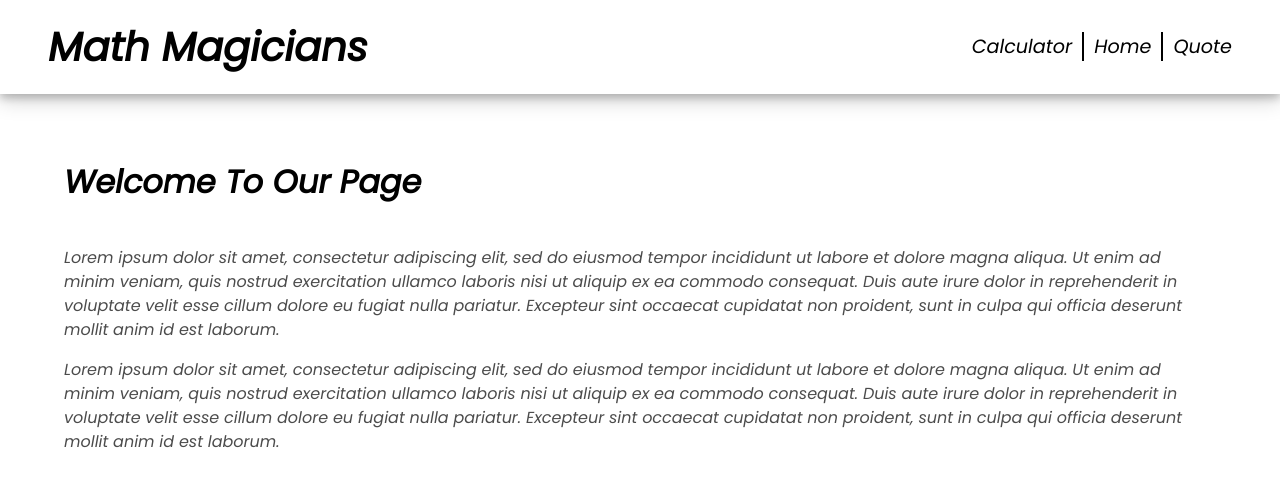
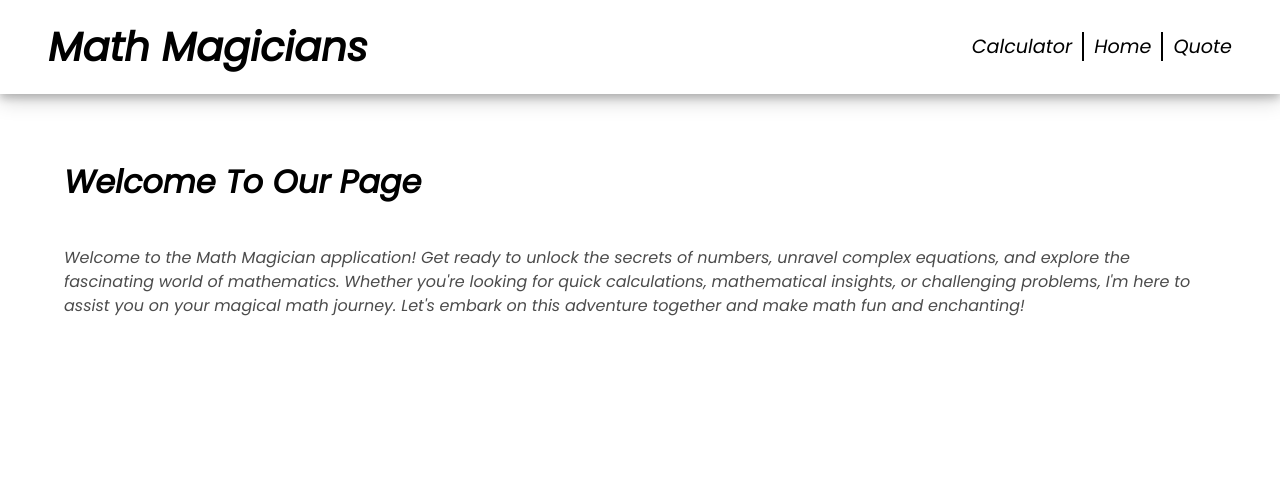
Before and after one commit to Sonickmumba/math-magicians, a React (Create React App) app: page /home in a window 1280 px wide. Shown: the top 486 px of the page. Built offline with nearby package versions, Linux system fonts and the light colour scheme.

Commit message:
Update home page message

```diff
--- a/src/pages/Home.js
+++ b/src/pages/Home.js
@@ -4,22 +4,14 @@ const Home = () => (
   <main id="home-link-container">
     <h2 className="home-title">Welcome To Our Page</h2>
     <p className="home-link-text">
-      Lorem ipsum dolor sit amet, consectetur adipiscing elit, sed do eiusmod
-      tempor incididunt ut labore et dolore magna aliqua. Ut enim ad minim
-      veniam, quis nostrud exercitation ullamco laboris nisi ut aliquip ex ea
-      commodo consequat. Duis aute irure dolor in reprehenderit in voluptate
-      velit esse cillum dolore eu fugiat nulla pariatur. Excepteur sint occaecat
-      cupidatat non proident, sunt in culpa qui officia deserunt mollit anim id
-      est laborum.
+      Welcome to the Math Magician application! Get ready to unlock the secrets
+      of numbers, unravel complex equations, and explore the fascinating world of
+      mathematics. Whether you're looking for quick calculations, mathematical insights,
+      or challenging problems, I'm here to assist you on your magical math journey. Let's
+      embark on this adventure together and make math fun and enchanting!
     </p>
     <p className="home-link-text">
-      Lorem ipsum dolor sit amet, consectetur adipiscing elit, sed do eiusmod
-      tempor incididunt ut labore et dolore magna aliqua. Ut enim ad minim
-      veniam, quis nostrud exercitation ullamco laboris nisi ut aliquip ex ea
-      commodo consequat. Duis aute irure dolor in reprehenderit in voluptate
-      velit esse cillum dolore eu fugiat nulla pariatur. Excepteur sint occaecat
-      cupidatat non proident, sunt in culpa qui officia deserunt mollit anim id
-      est laborum.
+
     </p>
   </main>
 );
```
